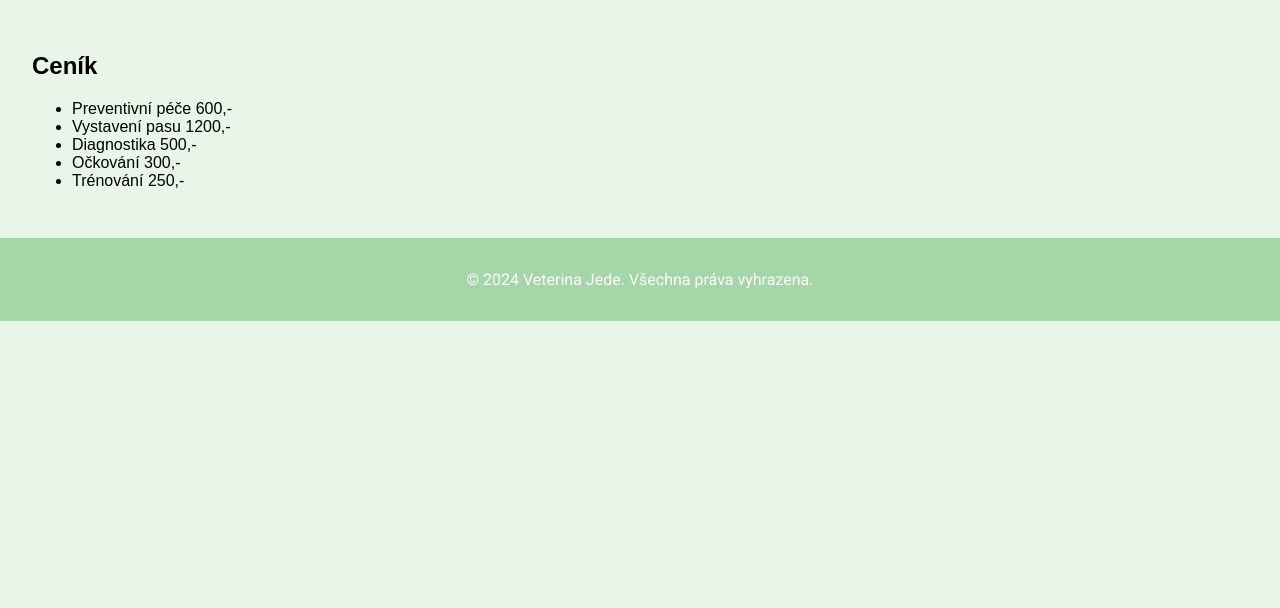
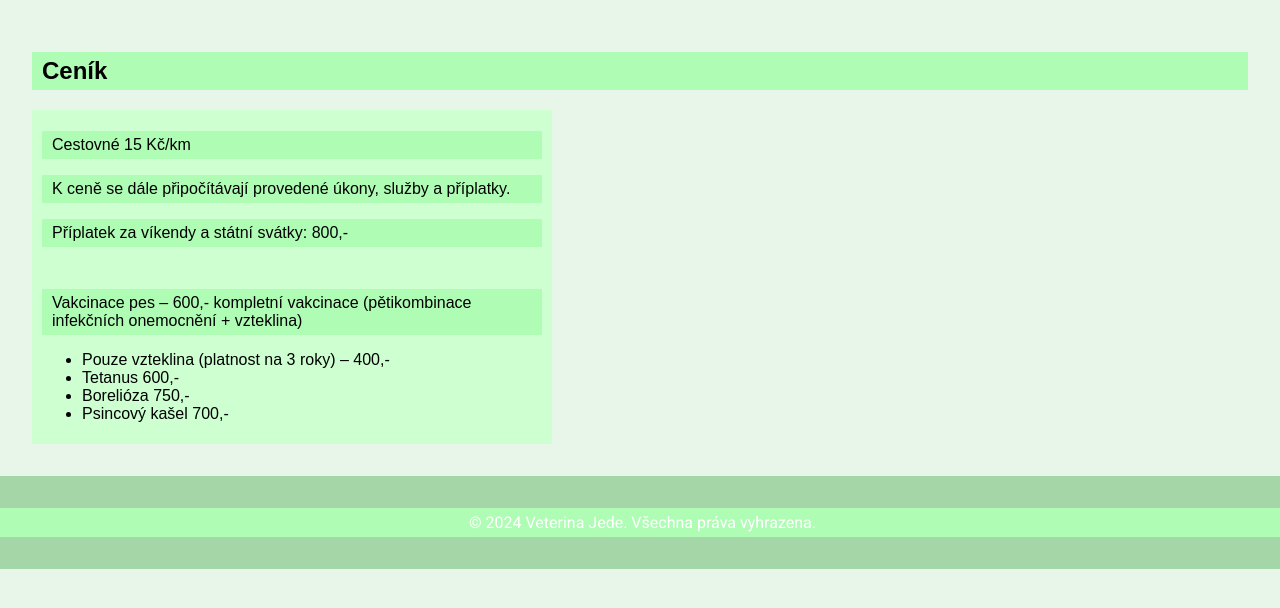
Before and after one commit to VitaPhoneCZ/veterina, a PHP site: page /cenik.html in a window 1280 px wide. Shown: the part 174-782 px from the top of the page. Run offline with PHP 8.4, Linux system fonts and the light colour scheme.

Commit message:
update obsahu

```diff
--- a/cenik.html
+++ b/cenik.html
@@ -8,7 +8,7 @@
 </head>
 <body>
     <header>
-        <img src="peskocka2.jpg" alt="pes kocka obrazek">
+        <img src="./obzarky/peskocka2.jpg" alt="pes kocka obrazek">
         <h1>Veterina Jede</h1>
     </header>
     <nav>
@@ -20,13 +20,20 @@
     </nav>
     <div class="container">
         <h2>Ceník</h2>
+        <div class="tabulka1">
+        <p>Cestovné 15 Kč/km</p>
+        <p>K ceně se dále připočítávají provedené úkony, služby a příplatky.</p>
+        <p>Příplatek za víkendy a státní svátky: 800,-</p>
+        </div>
+        <div class="tabulka1">
+        <p>Vakcinace pes – 600,- kompletní vakcinace (pětikombinace infekčních onemocnění + vzteklina)</p>
         <ul>
-            <li>Preventivní péče 600,-</li>
-            <li>Vystavení pasu 1200,-</li>
-            <li>Diagnostika 500,-</li>
-            <li>Očkování 300,-</li>
-            <li>Trénování  250,-</li>
+            <li>Pouze vzteklina (platnost na 3 roky) – 400,-</li>
+            <li>Tetanus 600,-</li>
+            <li>Borelióza 750,-</li>
+            <li>Psincový kašel 700,-</li>
         </ul>
+    </div>
     </div>
     <footer>
         <p>© 2024 Veterina Jede. Všechna práva vyhrazena.</p>
--- a/contact.html
+++ b/contact.html
@@ -8,7 +8,7 @@
 </head>
 <body>
     <header>
-        <img src="peskocka2.jpg" alt="pes kocka obrazek">
+        <img src="./obzarky/peskocka2.jpg" alt="pes kocka obrazek">
         <h1>Veterina Jede</h1>
     </header>
     <nav>
--- a/services.html
+++ b/services.html
@@ -8,7 +8,7 @@
 </head>
 <body>
     <header>
-        <img src="peskocka2.jpg" alt="pes kocka obrazek">
+        <img src="./obzarky/peskocka2.jpg" alt="pes kocka obrazek">
         <h1>Veterina Jede</h1>
     </header>
     <nav>
--- a/styles.css
+++ b/styles.css
@@ -65,15 +65,10 @@ nav a {
     padding-left: 10px;
     padding-right: 10px;
 }
-.tabulka1 h3{
+.tabulka1 h3,h2,p{
     background-color: #affdb5;
     padding: 5px;
     padding-left: 10px;
-}
-.tabulka1 h2{
-    background-color: #affdb5;
-    padding: 5px;
-    padding-left: 5px;
 }
 -----------
 .expandable {
@@ -98,3 +93,16 @@ nav a {
     transform: translateX(0);
     opacity: 1;
 }
+--------------
+.tabulka2 {
+    max-width: 500px;
+}
+.tabulka2 img{
+    max-width: 500px;
+    width: 100%;
+}
+.tabulka2 h3{
+    display: flex;
+    position: relative;
+    text-align: center;
+}
```
Also changed, not shown: about.html (+16 -2 lines), index.html (+11 -2 lines), obzarky/kocka.png (added), obzarky/mali.png (added), obzarky/pes.png (added), obzarky/peskocka.jpg (renamed from peskocka.jpg), obzarky/peskocka2.jpg (renamed from peskocka2.jpg).
